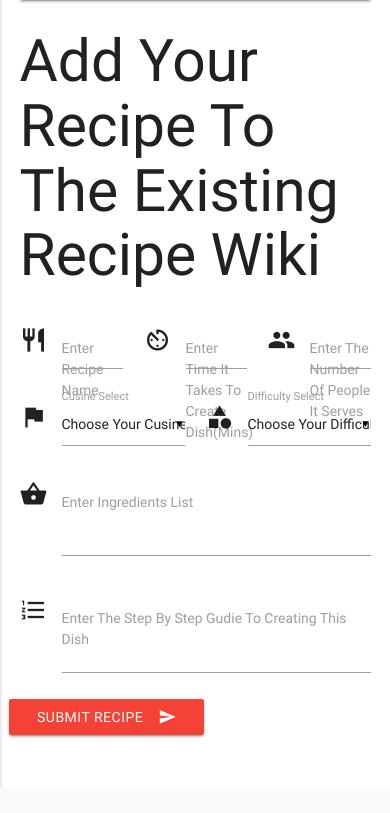
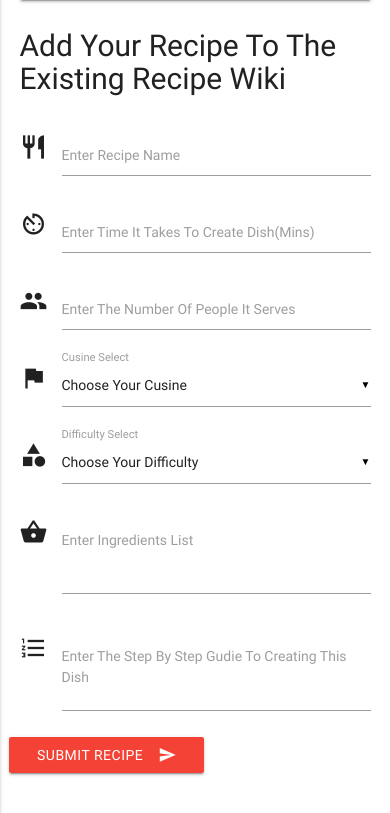
Before and after one commit to Code-Institute-Submissions/recipe_database, a Flask app: page /add_recipe in a window 390 px wide. Shown: the part 56-869 px from the top of the page. Before the commit the page ends 844 px from the top, so only its background shows below. Run offline with Flask 2, Linux system fonts and the light colour scheme; data that the repository does not hold is empty; some libraries are stand-ins or nearby versions.

Commit message:
added media queries to make site more mobile friendly

```diff
--- a/static/css/styles.css
+++ b/static/css/styles.css
@@ -4,5 +4,16 @@
     line-height: 24px;
     margin: 5px 5px;
     padding: 0 0.5em;
-    font-size: 15px;
+    font-size: 10px;
 }
+
+.filterbar{
+    padding-top: 20px;
+}
+
+@media (max-width: 767px) {
+    #headering{
+        font-size: 30px;
+    }
+
+}
--- a/templates/add_recipe.html
+++ b/templates/add_recipe.html
@@ -1,26 +1,27 @@
 {% extends 'base.html' %}
 {% block content %}
-    <h1>Add Your Recipe To The Existing Recipe Wiki</h1>
-
+    <h1 id="headering">Add Your Recipe To The Existing Recipe Wiki</h1>
+    <!--the form which allows the user to add recipes each field is hooked up and links for the name set in the database
+    for all data is sent correctly-->
     <div class="row">
         <form action="{{ url_for('insert_recipe') }}" method="POST" class="col s12">
           <div class="row">
-            <div class="input-field col s4">
+            <div class="input-field col s12">
               <i class="material-icons prefix">restaurant</i>
               <input id="recipe_name" name="recipe_name" type="text" class="validate">
               <label for="icon_prefix">Enter Recipe Name</label>
             </div>
-            <div class="input-field col s4">
+            <div class="input-field col s12">
               <i class="material-icons prefix">av_timer</i>
               <input id="time_details" name="time_details" type="number" class="validate">
               <label for="icon_telephone">Enter Time It Takes To Create Dish(Mins)</label>
             </div>
-            <div class="input-field col s4">
+            <div class="input-field col s12">
               <i class="material-icons prefix">people</i>
               <input id="serves_details" name="serves_details" type="number" class="validate">
               <label for="icon_telephone">Enter The Number Of People It Serves </label>
             </div>
-           <div class="input-field col s6">
+           <div class="input-field col s12">
                 <i class="material-icons prefix">flag</i>
                 <select id="cusine_name" name="cusine_name">
                   <option value="" disabled selected>Choose Your Cusine</option>
@@ -30,7 +31,7 @@
                 </select>
                 <label>Cusine Select</label>
             </div>
-            <div class="input-field col s6">
+            <div class="input-field col s12">
                 <i class="material-icons prefix">category</i>
                 <select id="difficulty_selector" name="difficulty_selector">
                   <option value="" disabled selected>Choose Your Difficulty</option>
```
Also changed, not shown: templates/edit_recipe.html (+6 -6 lines), templates/loggedin.html (+3 -11 lines).
